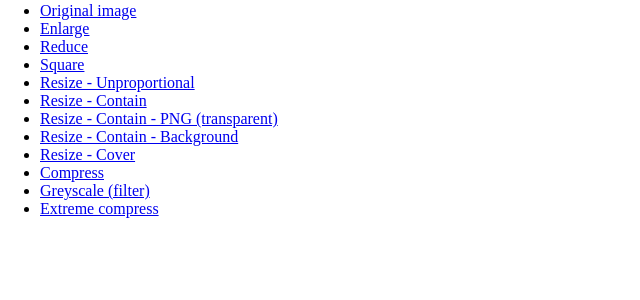
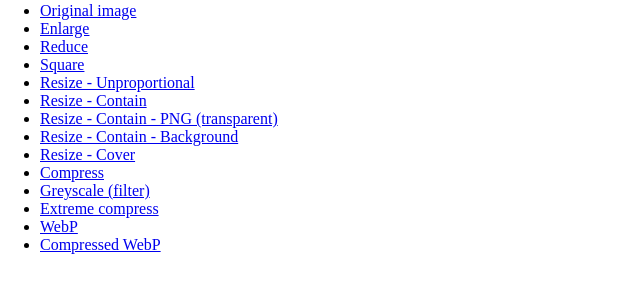
Before and after one commit to charger88/orange.image, a PHP site: page /example/index.php in a window 1280 px wide. Shown: the part 434-734 px from the top of the page, without its empty margins (0-640 px from the left). Run offline with PHP 8.4, Linux system fonts and the light colour scheme; grey boxes are pictures that could not be loaded.

Commit message:
WebP support

```diff
--- a/example/image.php
+++ b/example/image.php
@@ -41,6 +41,12 @@ if ($action == 'enlarge'){
     $image->echoImage(51);
 }  else if ($action == 'extreme-compress'){
     $image->echoImage(1);
+} else if ($action == 'webp'){
+    $image->setType('image/webp');
+    $image->echoImage();
+} else if ($action == 'webp-compressed'){
+    $image->setType('image/webp');
+    $image->echoImage(1);
 } else {
     $image->echoImage();
 }
--- a/example/index.php
+++ b/example/index.php
@@ -15,6 +15,8 @@
         <li><a href="?action=compress">Compress</a></li>
         <li><a href="?action=filter-greyscale">Greyscale (filter)</a></li>
         <li><a href="?action=extreme-compress">Extreme compress</a></li>
+        <li><a href="?action=webp">WebP</a></li>
+        <li><a href="?action=webp-compressed">Compressed WebP</a></li>
     </ul>
 </body>
 </html>
--- a/src/Orange/Image/Image.php
+++ b/src/Orange/Image/Image.php
@@ -77,10 +77,10 @@ class Image {
 	}
 
     /**
-     * @param int $jpeg_quality
+     * @param int $quality
      * @return Image
      */
-    public function echoImage($jpeg_quality = null){
+    public function echoImage($quality = null){
         $type = $this->getType(false);
         if (is_null($type)){
             $type = 'image/png';
@@ -89,9 +89,11 @@ class Image {
         if ($type == 'image/png') {
             imagepng($this->source);
         } elseif ($type == 'image/jpeg') {
-            imagejpeg($this->source,null,is_null($jpeg_quality) ? 100 : intval($jpeg_quality));
+            imagejpeg($this->source,null,is_null($quality) ? 100 : intval($quality));
         } elseif ($type == 'image/gif') {
             imagegif($this->source);
+        } elseif ($type == 'image/webp') {
+            imagewebp($this->source, null,is_null($quality) ? 100 : intval($quality));
         } else {
             imagepng($this->source);
         }
@@ -122,8 +124,10 @@ class Image {
 		} elseif ($this->type == 'image/jpeg') {
 			return $ext ? 'jpg' : $this->type;
 		} elseif ($this->type == 'image/gif') {
-			return $ext ? 'gif' : $this->type;
-		} else {
+            return $ext ? 'gif' : $this->type;
+        }  elseif ($this->type == 'image/webp') {
+            return $ext ? 'webp' : $this->type;
+        } else {
 			return null;
 		}
 	}
@@ -151,11 +155,11 @@ class Image {
     /**
      * @param string $path
      * @param strimg $type
-     * @param int $jpeg_quality
+     * @param int $quality
      * @param bool $set_new_path
      * @return Image
      */
-    public function save($path = null,$type = null,$jpeg_quality = 100,$set_new_path = false){
+    public function save($path = null,$type = null,$quality = 100,$set_new_path = false){
 		if ($this->source){
 			if (is_null($type)){
 				$type = $this->type;
@@ -170,10 +174,12 @@ class Image {
 			if ($type == 'image/png') {
 				return imagepng($this->source,$path);
 			} elseif ($type == 'image/jpeg') {
-				return imagejpeg($this->source,$path,intval($jpeg_quality));
+				return imagejpeg($this->source,$path,intval($quality));
 			} elseif ($type == 'image/gif') {
-				return imagegif($this->source,$path);
-			} else {
+                return imagegif($this->source,$path);
+            } elseif ($type == 'image/webp') {
+                return imagewebp($this->source,$path,intval($quality));
+            } else {
 				return imagepng($this->source,$path);
 			}
 		} else {
```
